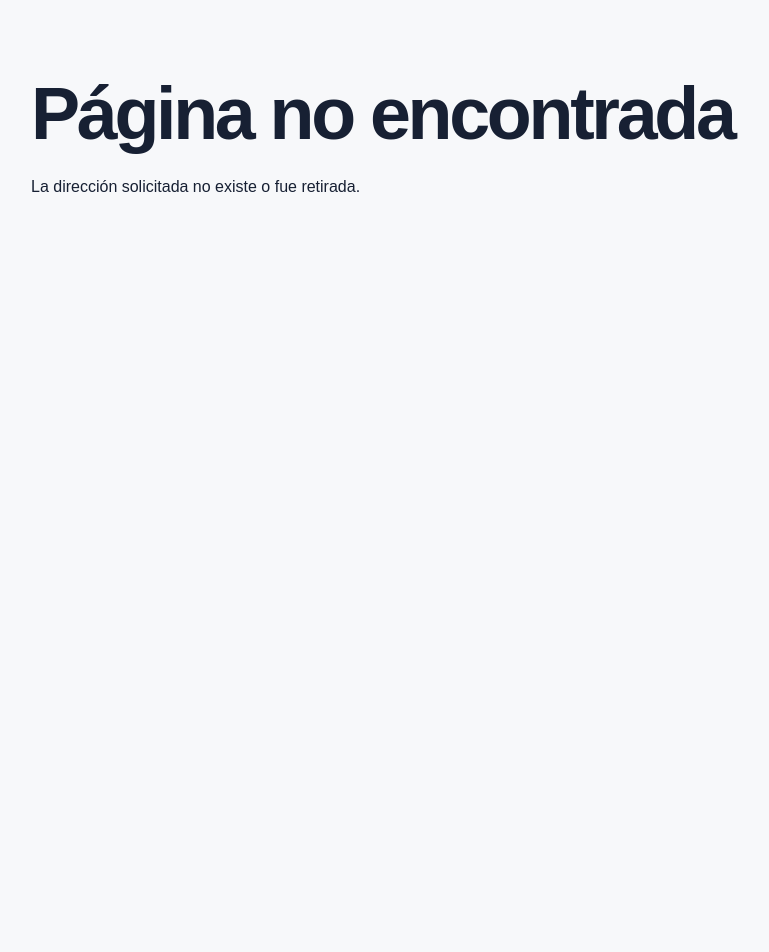
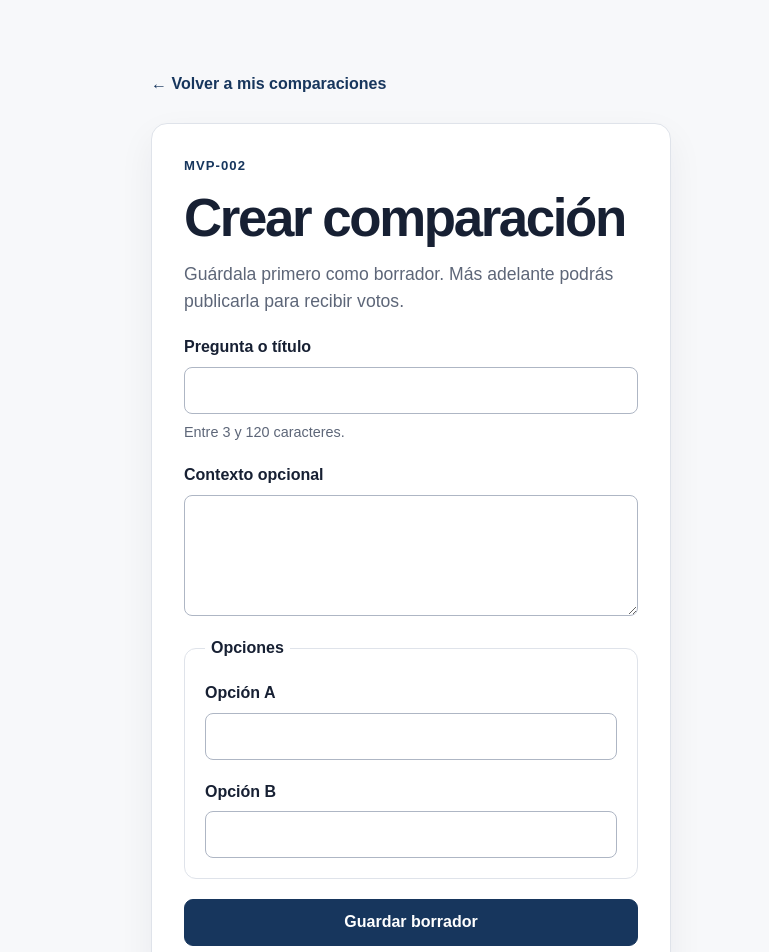
Before and after one commit to JMoralesP15/Jueguitos, a Next.js app in the folder apps/web/: page /comparaciones/nueva in a window 1280 px wide. Before the commit this address had no page. Shown: the top 952 px of the page, without its empty margins (229-998 px from the left). Before the commit the page ends 800 px from the top, so only its background shows below. Built offline with nearby package versions, Linux system fonts and the light colour scheme.

Commit message:
feat(mvp2): add protected comparison drafts

```diff
--- /dev/null
+++ b/apps/web/src/app/(private)/comparaciones/nueva/actions.ts
@@ -0,0 +1,88 @@
+"use server";
+
+import { createComparisonSchema } from "@mvp/domain";
+import { revalidatePath } from "next/cache";
+import { redirect } from "next/navigation";
+import type { z } from "zod";
+
+import type { ComparisonActionState } from "@/lib/comparisons/form-state";
+import { createClient } from "@/lib/supabase/server";
+
+function validationState(error: z.ZodError): ComparisonActionState {
+  const fieldErrors: ComparisonActionState["fieldErrors"] = {};
+
+  for (const issue of error.issues) {
+    const rootField = issue.path[0];
+
+    if (rootField === "options") {
+      const optionIndex = issue.path[1];
+      const optionField = optionIndex === 0 ? "firstOption" : optionIndex === 1 ? "secondOption" : undefined;
+
+      if (optionField && !fieldErrors[optionField]) {
+        fieldErrors[optionField] = issue.message;
+      }
+      continue;
+    }
+
+    if ((rootField === "title" || rootField === "description") && !fieldErrors[rootField]) {
+      fieldErrors[rootField] = issue.message;
+    }
+  }
+
+  return {
+    fieldErrors,
+    message: "Revisa los campos marcados antes de guardar el borrador.",
+  };
+}
+
+export async function createComparisonAction(
+  _previousState: ComparisonActionState,
+  formData: FormData,
+): Promise<ComparisonActionState> {
+  const input = createComparisonSchema.safeParse({
+    description: formData.get("description") || undefined,
+    options: [formData.get("firstOption"), formData.get("secondOption")],
+    title: formData.get("title"),
+  });
+
+  if (!input.success) {
+    return validationState(input.error);
+  }
+
+  const supabase = await createClient();
+  const {
+    data: { user },
+    error: userError,
+  } = await supabase.auth.getUser();
+
+  if (userError || !user) {
+    redirect("/ingresar?origen=comparaciones");
+  }
+
+  const { data: comparison, error: comparisonError } = await supabase
+    .from("comparisons")
+    .insert({
+      created_by: user.id,
+      description: input.data.description || null,
+      status: "draft",
+      title: input.data.title,
+    })
+    .select("id")
+    .single();
+
+  if (comparisonError || !comparison) {
+    return { message: "No pudimos guardar el borrador. Inténtalo nuevamente." };
+  }
+
+  const { error: optionsError } = await supabase.from("comparison_options").insert([
+    { comparison_id: comparison.id, label: input.data.options[0], position: 1 },
+    { comparison_id: comparison.id, label: input.data.options[1], position: 2 },
+  ]);
+
+  if (optionsError) {
+    return { message: "El borrador fue creado, pero no pudimos guardar sus opciones. Vuelve a intentarlo." };
+  }
+
+  revalidatePath("/comparaciones");
+  redirect("/comparaciones?creada=1");
+}
--- /dev/null
+++ b/apps/web/src/app/(private)/comparaciones/nueva/comparison-form.tsx
@@ -0,0 +1,59 @@
+"use client";
+
+import { useActionState } from "react";
+
+import {
+  initialComparisonActionState,
+  type ComparisonFormAction,
+} from "@/lib/comparisons/form-state";
+
+type ComparisonFormProps = {
+  action: ComparisonFormAction;
+};
+
+export function ComparisonForm({ action }: ComparisonFormProps) {
+  const [state, formAction, isPending] = useActionState(action, initialComparisonActionState);
+
+  return (
+    <form action={formAction} className="comparison-form" noValidate>
+      <div className="form-heading">
+        <p className="eyebrow">MVP-002</p>
+        <h1>Crear comparación</h1>
+        <p className="lede">Guárdala primero como borrador. Más adelante podrás publicarla para recibir votos.</p>
+      </div>
+
+      {state.message ? <p className="form-message" role="alert">{state.message}</p> : null}
+
+      <div className="field-group">
+        <label htmlFor="title">Pregunta o título</label>
+        <input aria-describedby={state.fieldErrors?.title ? "title-error" : "title-help"} aria-invalid={Boolean(state.fieldErrors?.title)} id="title" maxLength={120} minLength={3} name="title" required />
+        <p className="field-help" id="title-help">Entre 3 y 120 caracteres.</p>
+        {state.fieldErrors?.title ? <p className="field-error" id="title-error">{state.fieldErrors.title}</p> : null}
+      </div>
+
+      <div className="field-group">
+        <label htmlFor="description">Contexto opcional</label>
+        <textarea aria-describedby={state.fieldErrors?.description ? "description-error" : undefined} aria-invalid={Boolean(state.fieldErrors?.description)} id="description" maxLength={1000} name="description" rows={4} />
+        {state.fieldErrors?.description ? <p className="field-error" id="description-error">{state.fieldErrors.description}</p> : null}
+      </div>
+
+      <fieldset className="comparison-options">
+        <legend>Opciones</legend>
+        <div className="field-group">
+          <label htmlFor="firstOption">Opción A</label>
+          <input aria-describedby={state.fieldErrors?.firstOption ? "first-option-error" : undefined} aria-invalid={Boolean(state.fieldErrors?.firstOption)} id="firstOption" maxLength={80} minLength={2} name="firstOption" required />
+          {state.fieldErrors?.firstOption ? <p className="field-error" id="first-option-error">{state.fieldErrors.firstOption}</p> : null}
+        </div>
+        <div className="field-group">
+          <label htmlFor="secondOption">Opción B</label>
+          <input aria-describedby={state.fieldErrors?.secondOption ? "second-option-error" : undefined} aria-invalid={Boolean(state.fieldErrors?.secondOption)} id="secondOption" maxLength={80} minLength={2} name="secondOption" required />
+          {state.fieldErrors?.secondOption ? <p className="field-error" id="second-option-error">{state.fieldErrors.secondOption}</p> : null}
+        </div>
+      </fieldset>
+
+      <button className="button" disabled={isPending} type="submit">
+        {isPending ? "Guardando…" : "Guardar borrador"}
+      </button>
+    </form>
+  );
+}
--- /dev/null
+++ b/apps/web/src/app/(private)/comparaciones/nueva/page.tsx
@@ -0,0 +1,15 @@
+import Link from "next/link";
+
+import { createComparisonAction } from "./actions";
+import { ComparisonForm } from "./comparison-form";
+
+export default function NewComparisonPage() {
+  return (
+    <main className="auth-page">
+      <Link className="back-link" href="/comparaciones">
+        ← Volver a mis comparaciones
+      </Link>
+      <ComparisonForm action={createComparisonAction} />
+    </main>
+  );
+}
--- a/apps/web/src/app/(private)/cuenta/page.tsx
+++ b/apps/web/src/app/(private)/cuenta/page.tsx
@@ -46,6 +46,9 @@ export default async function AccountPage() {
         </dl>
 
         <div className="account-actions">
+          <Link className="button" href="/comparaciones">
+            Mis comparaciones
+          </Link>
           <Link className="button button-secondary" href="/">
             Ir al inicio
           </Link>
--- a/apps/web/src/app/globals.css
+++ b/apps/web/src/app/globals.css
@@ -138,6 +138,7 @@ a:focus-visible {
 }
 
 .auth-form,
+.comparison-form,
 .account-card {
   display: grid;
   gap: 20px;
@@ -163,7 +164,8 @@ label {
   font-weight: 700;
 }
 
-input {
+input,
+textarea {
   width: 100%;
   min-height: 44px;
   padding: 10px 12px;
@@ -172,6 +174,10 @@ input {
   color: var(--text);
   background: var(--surface);
   font: inherit;
+}
+
+textarea {
+  resize: vertical;
 }
 
 input[aria-invalid="true"] {
@@ -215,6 +221,60 @@ input[aria-invalid="true"] {
 
 .account-actions form {
   margin: 0;
+}
+
+.comparison-options {
+  display: grid;
+  gap: 20px;
+  margin: 0;
+  padding: 20px;
+  border: 1px solid var(--border);
+  border-radius: 12px;
+}
+
+.comparison-options legend {
+  padding: 0 6px;
+  font-weight: 700;
+}
+
+.dashboard-heading {
+  padding-bottom: 36px;
+  border-bottom: 1px solid var(--border);
+}
+
+.comparison-list {
+  list-style: none;
+  padding: 0;
+}
+
+.comparison-list li {
+  padding: 22px;
+  border: 1px solid var(--border);
+  border-radius: 14px;
+  background: var(--surface);
+}
+
+.comparison-list h3,
+.comparison-list p {
+  margin: 0;
+}
+
+.comparison-list h3 {
+  margin-bottom: 8px;
+  font-size: 1.15rem;
+}
+
+.comparison-status {
+  margin-bottom: 8px !important;
+  color: var(--accent);
+  font-size: 0.8rem;
+  font-weight: 700;
+  letter-spacing: 0.05em;
+  text-transform: uppercase;
+}
+
+.empty-state {
+  color: var(--muted);
 }
 
 ul {
@@ -262,6 +322,7 @@ dd {
   }
 
   .auth-form,
+  .comparison-form,
   .account-card {
     padding: 24px;
   }
--- /dev/null
+++ b/apps/web/src/lib/comparisons/form-state.ts
@@ -0,0 +1,13 @@
+export type ComparisonFieldName = "title" | "description" | "firstOption" | "secondOption";
+
+export type ComparisonActionState = {
+  fieldErrors?: Partial<Record<ComparisonFieldName, string>>;
+  message?: string;
+};
+
+export type ComparisonFormAction = (
+  previousState: ComparisonActionState,
+  formData: FormData,
+) => Promise<ComparisonActionState>;
+
+export const initialComparisonActionState: ComparisonActionState = {};
```
Also changed, not shown: apps/web/src/app/(private)/comparaciones/page.tsx (added, +60 -0 lines), 2 other files (tests, documents, lock files or other folders).
